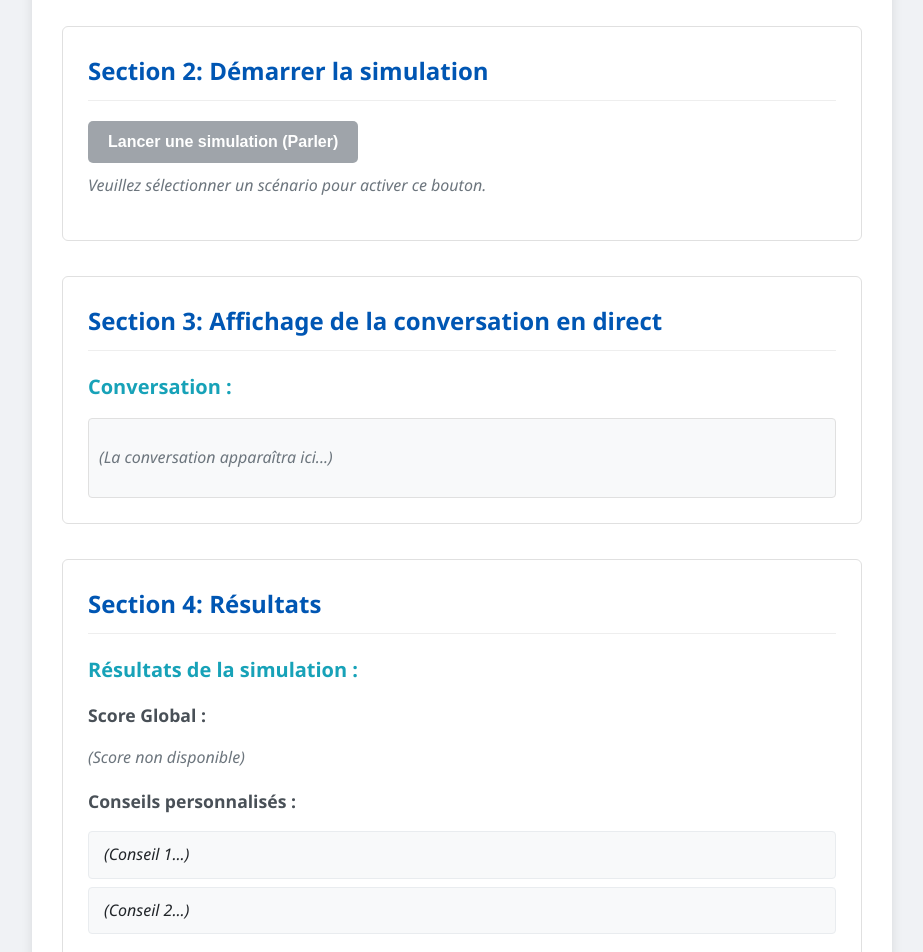
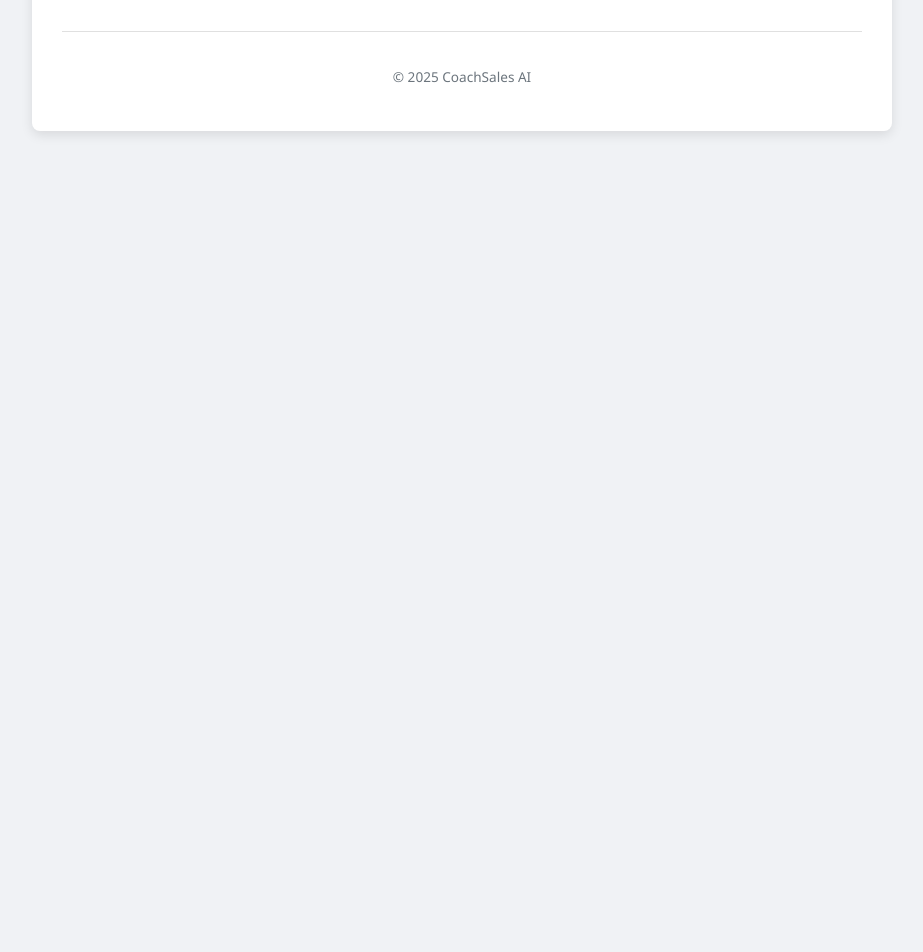
Before and after one commit to Bims002/CoachSalesAI, a React (Vite) app: page / in a window 1280 px wide. Shown: the part 600-1552 px from the top of the page, without its empty margins (178-1101 px from the left). After the commit the page ends 840 px from the top, so only its background shows below. Built offline with nearby package versions, Linux system fonts and the light colour scheme.

Commit message:
Implement step-based navigation and UX feedback

```diff
--- a/src/App.tsx
+++ b/src/App.tsx
@@ -30,12 +30,14 @@ export interface Message {
 }
 
 function App() {
+  type AppStep = 'scenarioSelection' | 'simulation' | 'results';
+
+  const [currentStep, setCurrentStep] = useState<AppStep>('scenarioSelection');
   const [scenarios] = useState<Scenario[]>(scenariosData);
   const [selectedScenario, setSelectedScenario] = useState<Scenario | null>(null);
   const [conversation, setConversation] = useState<Message[]>([]);
-  // const [isSimulationRunning, setIsSimulationRunning] = useState(false); // Supprimé car non utilisé pour l'instant
-  const [isAiResponding, setIsAiResponding] = useState(false); // Nouvel état
-  const [apiError, setApiError] = useState<string | null>(null);   // Nouvel état
+  const [isAiResponding, setIsAiResponding] = useState(false);
+  const [apiError, setApiError] = useState<string | null>(null);
 
   // Fonction pour appeler le backend et obtenir la réponse de l'IA
   const getAiResponse = async (userMessageText: string, currentConversation: Message[]) => {
@@ -108,28 +110,27 @@ function App() {
 
   const handleSelectScenario = (scenario: Scenario) => {
     setSelectedScenario(scenario);
-    setConversation([]); // Réinitialiser la conversation si le scénario change
-    // setIsSimulationRunning(false); // Supprimé
-    if (isListening) stopListening(); // Arrêter l'écoute si en cours
+    setConversation([]);
+    if (isListening) stopListening();
     console.log("Scénario sélectionné:", scenario.title);
+    setCurrentStep('simulation'); // Passer à l'étape de simulation
   };
 
-  // Gérer le démarrage/arrêt de la simulation et de l'écoute
-  const toggleSimulationAndListening = () => {
-    if (!selectedScenario) {
-      alert("Veuillez d'abord sélectionner un scénario.");
-      return;
+  // Gérer le démarrage/arrêt de l'écoute pendant la simulation
+  const toggleListening = () => {
+    if (isListening) {
+      stopListening();
+    } else {
+      // Ne pas réinitialiser la conversation ici, car on est en cours de simulation
+      startListening();
     }
+  };
 
-    if (isListening) { // Si on écoute, on arrête
-      stopListening();
-      // On pourrait considérer que la simulation s'arrête ici ou après la réponse de l'IA
-      // setIsSimulationRunning(false); // Pour l'instant, on arrête l'écoute seulement
-    } else { // Si on n'écoute pas, on commence
-      setConversation([]); // Réinitialiser la conversation à chaque nouveau démarrage de simulation
-      startListening();
-      // setIsSimulationRunning(true); // Supprimé
-    }
+  const handleEndSimulation = () => {
+    if (isListening) stopListening();
+    // Ici, on pourrait faire une analyse finale de la conversation avant de passer aux résultats
+    console.log("Simulation terminée. Conversation:", conversation);
+    setCurrentStep('results');
   };
 
   // Afficher un message d'erreur si la reconnaissance vocale n'est pas supportée
@@ -147,37 +148,57 @@ function App() {
         <h1>CoachSales AI</h1>
       </header>
       <main>
+        {currentStep === 'scenarioSelection' && (
           <section id="scenario-selection" className="app-section">
-          <h2>Section 1: Choisir un scénario</h2>
+            <h2>Étape 1: Choisir un scénario</h2>
             <ScenarioSelection
               scenarios={scenarios}
               selectedScenario={selectedScenario}
               onSelectScenario={handleSelectScenario}
             />
           </section>
+        )}
 
-        <section id="simulation-start" className="app-section">
-          <h2>Section 2: Démarrer la simulation</h2>
+        {currentStep === 'simulation' && selectedScenario && (
+          <>
+            <section id="simulation-info" className="app-section">
+              <h2>Simulation en cours : {selectedScenario.title}</h2>
+              <p className="placeholder-text">{selectedScenario.description}</p>
+            </section>
+
+            <section id="simulation-controls" className="app-section">
+              <h3>Votre tour :</h3>
               <SimulationControls
-            onToggleListening={toggleSimulationAndListening}
+                onToggleListening={toggleListening}
                 isListening={isListening}
-            disabled={!selectedScenario || !browserSupportsSpeechRecognition || isAiResponding}
+                disabled={!browserSupportsSpeechRecognition || isAiResponding}
               />
               {isAiResponding && <p className="placeholder-text" style={{textAlign: 'center', marginTop: '10px'}}>🤖 L'IA réfléchit...</p>}
             </section>
 
             <section id="conversation-display" className="app-section">
-          <h2>Section 3: Affichage de la conversation en direct</h2>
+              <h3>Conversation :</h3>
               <ConversationView
                 messages={conversation}
                 interimTranscript={interimTranscript}
               />
             </section>
 
+            <button onClick={handleEndSimulation} style={{marginTop: '20px', backgroundColor: '#dc3545'}}>
+              Terminer la simulation et voir les résultats
+            </button>
+          </>
+        )}
+
+        {currentStep === 'results' && (
           <section id="results-display" className="app-section">
-          <h2>Section 4: Résultats</h2>
-          <ResultsView />
+            <h2>Étape 3: Résultats de la simulation</h2>
+            {selectedScenario && <p>Scénario: {selectedScenario.title}</p>}
+            {/* Passer la conversation complète à ResultsView pour affichage/analyse */}
+            <ResultsView conversation={conversation} />
+            <button onClick={() => setCurrentStep('scenarioSelection')}>Nouvelle simulation</button>
           </section>
+        )}
       </main>
       <footer>
         <p>&copy; {new Date().getFullYear()} CoachSales AI</p>
--- a/src/components/ResultsView.tsx
+++ b/src/components/ResultsView.tsx
@@ -1,22 +1,38 @@
 import React from 'react';
+import type { Message } from '../App'; // Importer le type Message
 
 interface ResultsViewProps {
-  // Props à définir: score, conseils, points à améliorer
-  // score?: number;
-  // advice?: string[];
-  // areasForImprovement?: string[];
+  conversation: Message[];
+  // score?: number; // À implémenter plus tard
+  // advice?: string[]; // À implémenter plus tard
+  // areasForImprovement?: string[]; // À implémenter plus tard
 }
 
-const ResultsView: React.FC<ResultsViewProps> = (/*{ score, advice, areasForImprovement }*/) => {
+const ResultsView: React.FC<ResultsViewProps> = ({ conversation /*, score, advice, areasForImprovement*/ }) => {
   return (
     <div className="results-view-container">
       <h3>Résultats de la simulation :</h3>
-      {/* Affichage du score, des conseils, etc. */}
+
       <div>
+        <h4>Transcription complète :</h4>
+        <div className="messages-list" style={{maxHeight: '400px', border: '1px solid #ccc', padding: '10px', borderRadius: '4px', background: '#f9f9f9'}}>
+          {conversation.length > 0 ? (
+            conversation.map((msg) => (
+              <div key={msg.id} className={`message ${msg.sender}`} style={{maxWidth: '100%', marginBottom: '8px'}}>
+                <p><strong>{msg.sender === 'user' ? 'Vous' : 'Client IA'}:</strong> {msg.text}</p>
+              </div>
+            ))
+          ) : (
+            <p className="placeholder-text">(Aucune conversation enregistrée)</p>
+          )}
+        </div>
+      </div>
+
+      <div style={{marginTop: '20px'}}>
         <h4>Score Global :</h4>
         <p className="placeholder-text">{/* score ? score : */ '(Score non disponible)'}</p>
       </div>
-      <div>
+      <div style={{marginTop: '20px'}}>
         <h4>Conseils personnalisés :</h4>
         <ul>
           {/* {advice && advice.map((item, index) => <li key={index}>{item}</li>)}
--- a/src/hooks/useSpeechRecognition.ts
+++ b/src/hooks/useSpeechRecognition.ts
@@ -39,7 +39,7 @@ const useSpeechRecognition = (options: UseSpeechRecognitionOptions = {}) => {
     const recognition = new SpeechRecognitionAPI(); // Ceci est une instance de l'API SpeechRecognition
     recognitionRef.current = recognition; // Affecter l'instance à la ref
 
-    recognition.continuous = true;
+    recognition.continuous = false; // Changé à false pour un mode tour par tour
     recognition.interimResults = true;
     recognition.lang = 'fr-FR';
 
```
Lines whose indentation alone changed are shown as unchanged.
